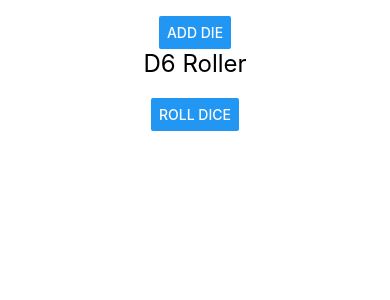
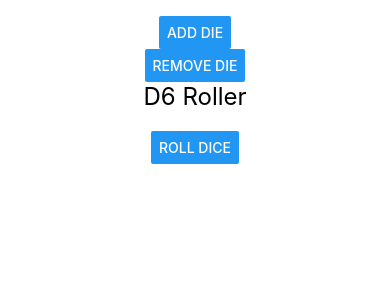
Before and after one commit to Aadrik/DiceRoller, a React Native app: screen / in a window 390 px wide. Shown: the top 300 px of the page. Built offline with nearby package versions, Linux system fonts and the light colour scheme.

Commit message:
Add: Button to remove additional Die

```diff
--- a/App.tsx
+++ b/App.tsx
@@ -7,8 +7,6 @@ export default function App() {
 
   // State for the results of the roll
   const [results, setResults] = useState<number[]>([]);
-
-  //const [roll, setRoll] = useState<number | null>(null);
 
   // Roll function for D6
   const rollDice = () => {
@@ -24,6 +22,14 @@ export default function App() {
     setDiceCount((prev) => prev + 1);
   };
 
+  // Decrease dice count
+  const removeDie = () => {
+    setDiceCount((prev) => {
+      // Minimum allowable dice count is 1.
+      return prev - 1 > 0 ? prev - 1 : 1;
+    });
+  };
+
   return (
     <View
       style={{
@@ -35,6 +41,7 @@ export default function App() {
     >
       {/* Buttons to control dice */}
       <Button title="Add Die" onPress={addDie} />
+      <Button title="Remove Die" onPress={removeDie} />
       <Text style={{ fontSize: 24, marginBottom: 20 }}>D6 Roller</Text>
 
       {/* Roll button */}
```
